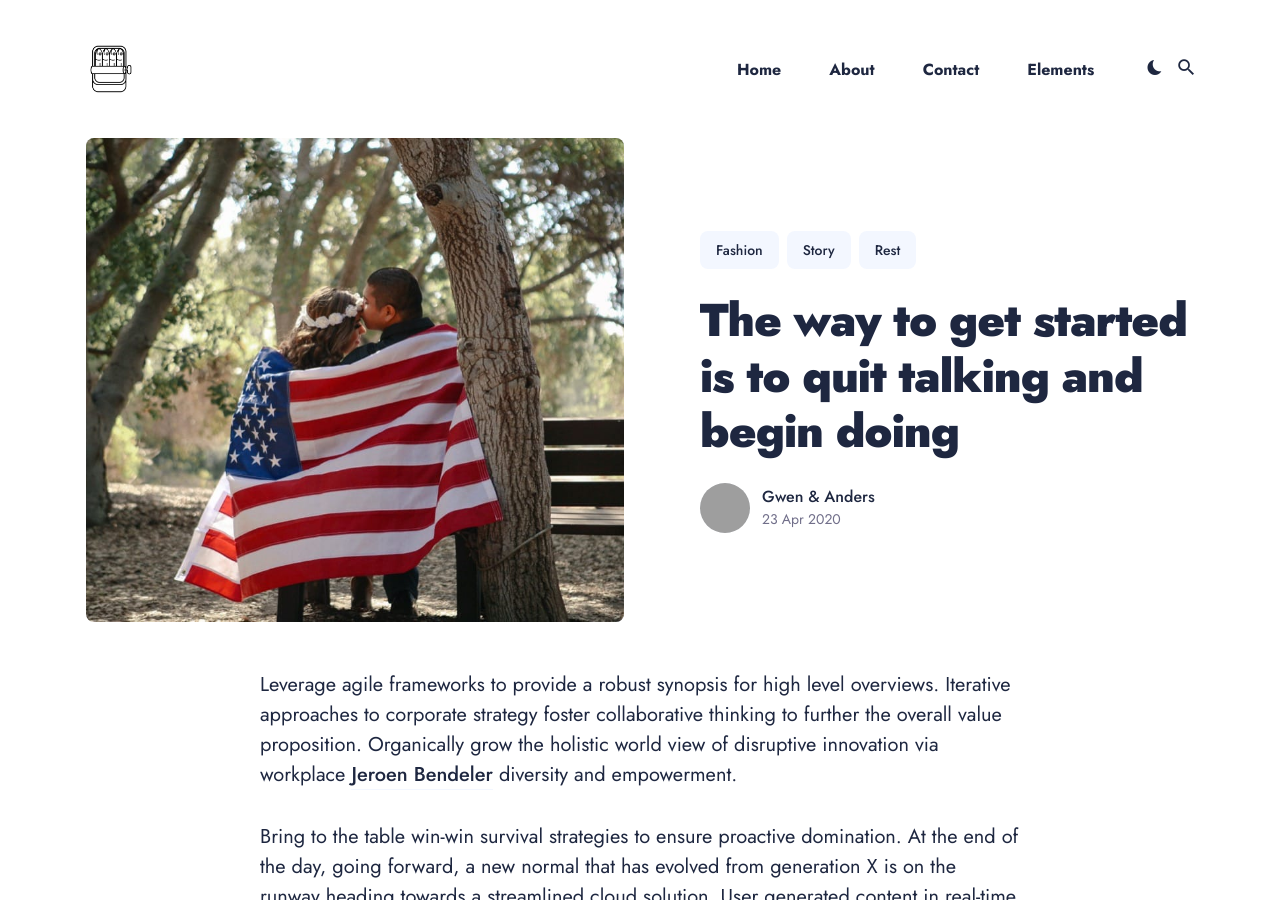
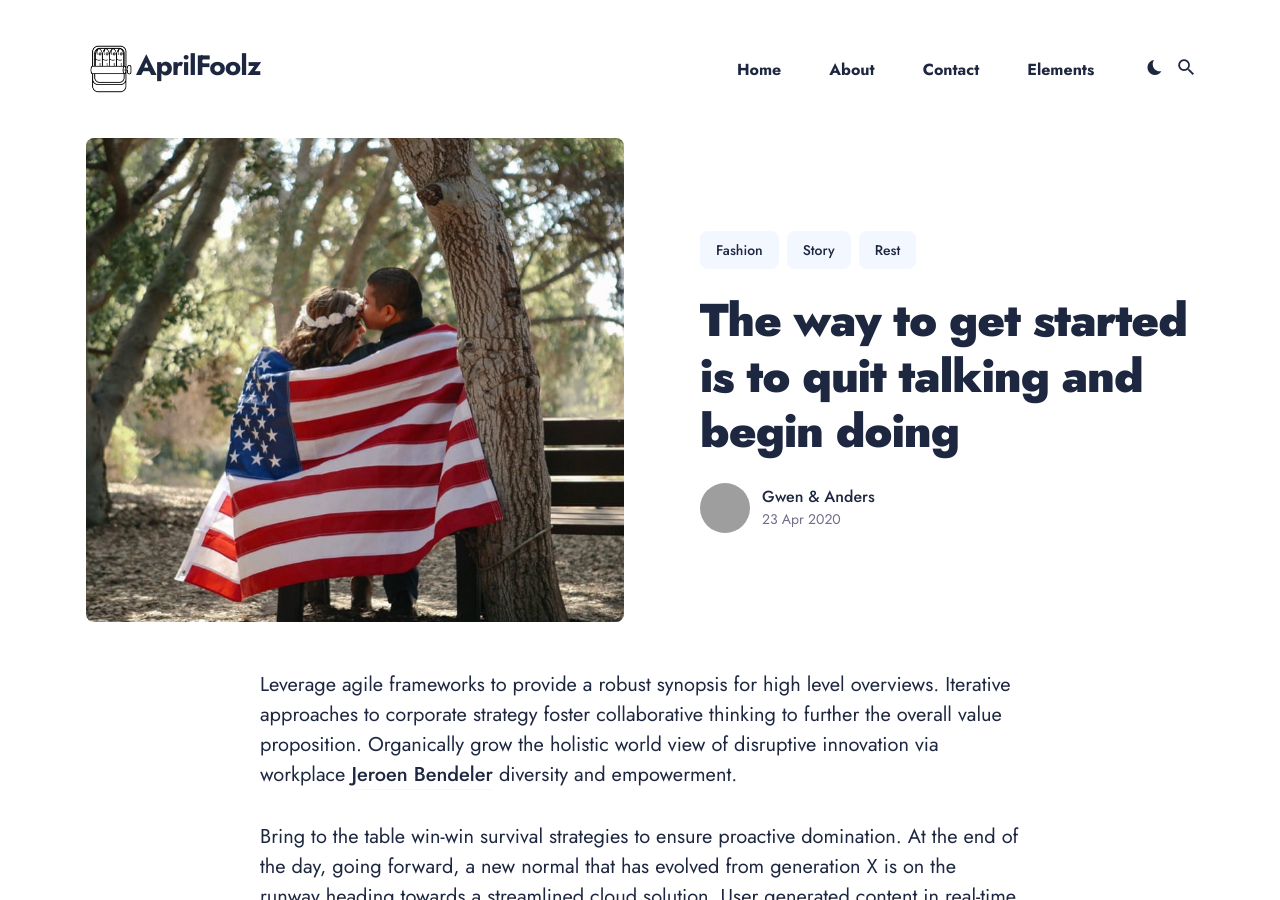
Before and after one commit to schepparn/aprilfools, a Jekyll site: the page built from _posts/2018-04-23-the-way-to-get-started-is-to-quit-talking-and-begin-doing.markdown, in a window 1280 px wide and 900 px high. Built offline with Jekyll 4.4.1, drawn with Linux system fonts in a browser that asks for light colours; nearby versions of some CDN libraries; grey boxes are pictures that could not be loaded.

Commit message:
Both logo and title

```diff
--- a/_includes/header.html
+++ b/_includes/header.html
@@ -7,7 +7,7 @@
         <div class="logo">
           <a class="logo__link" href="{{ site.baseurl }}/">
           {% if site.logo %}
-            <img class="logo__image" src="{{ site.baseurl }}{{ site.logo }}" alt="{{ site.title }}">
+            <img class="logo__image" src="{{ site.baseurl }}{{ site.logo }}" alt="{{ site.title }}">{{ site.title }}
           {% else %}
             {{ site.title }}
           {% endif %}
```
